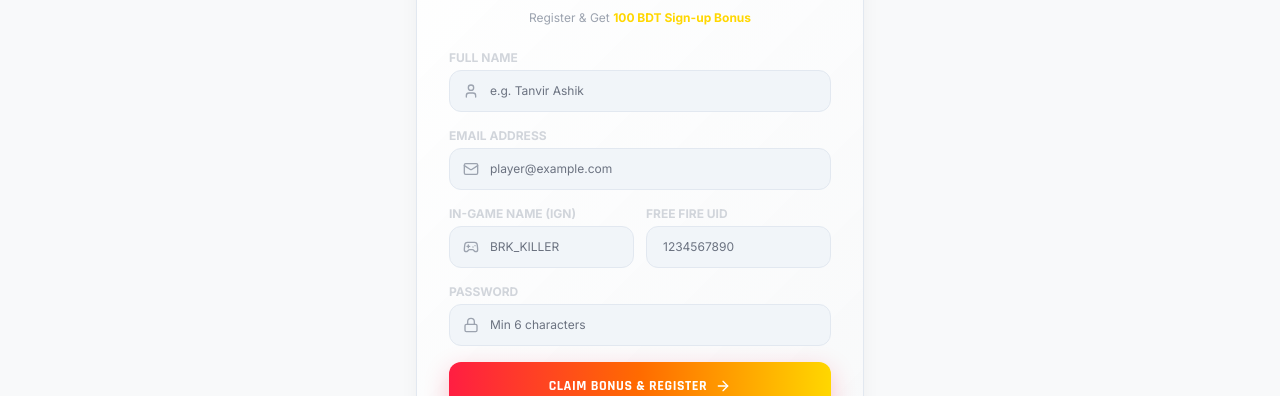
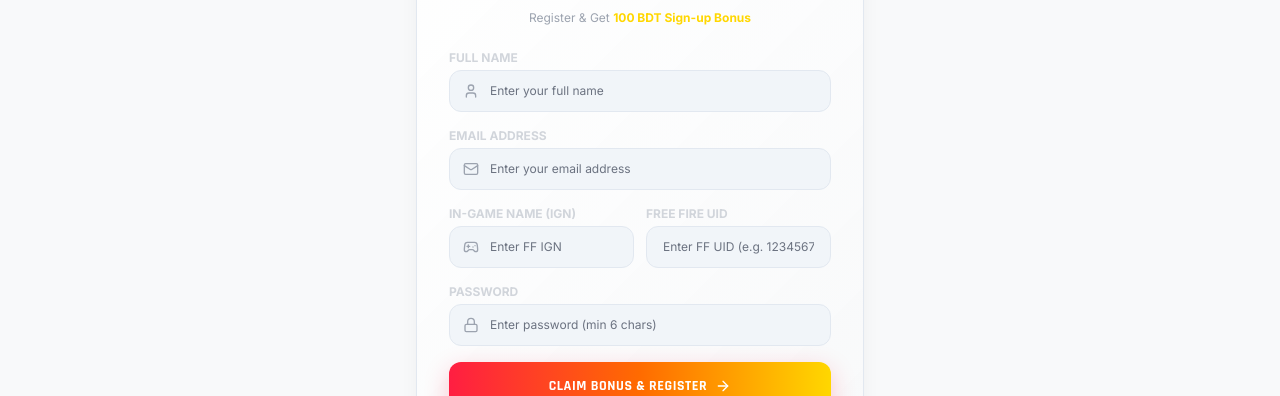
Before and after one commit to brkesportsorganisation-sys/BRK-Esports, a Next.js app: page /register in a window 1280 px wide. Shown: the part 269-665 px from the top of the page. Built offline with nearby package versions, Linux system fonts and the light colour scheme; no server answers; the database is empty.

Commit message:
style: update register and login form input placeholders with clean generic instructional text

```diff
--- a/app/(auth)/login/page.tsx
+++ b/app/(auth)/login/page.tsx
@@ -99,7 +99,7 @@ export default function LoginPage() {
                   type="email"
                   value={email}
                   onChange={(e) => setEmail(e.target.value)}
-                  placeholder="your.email@example.com"
+                  placeholder="Enter your registered email"
                   required
                   className="w-full bg-surface-light border border-surface-border rounded-xl pl-10 pr-4 py-3 text-xs text-white placeholder-gray-500 focus:outline-none focus:border-brand-orange"
                 />
@@ -114,7 +114,7 @@ export default function LoginPage() {
                   type="password"
                   value={password}
                   onChange={(e) => setPassword(e.target.value)}
-                  placeholder="••••••••"
+                  placeholder="Enter your password"
                   required
                   className="w-full bg-surface-light border border-surface-border rounded-xl pl-10 pr-4 py-3 text-xs text-white placeholder-gray-500 focus:outline-none focus:border-brand-orange"
                 />
--- a/app/(auth)/register/page.tsx
+++ b/app/(auth)/register/page.tsx
@@ -84,7 +84,7 @@ function RegisterContent() {
                   type="text"
                   value={name}
                   onChange={(e) => setName(e.target.value)}
-                  placeholder="e.g. Tanvir Ashik"
+                  placeholder="Enter your full name"
                   required
                   className="w-full bg-surface-light border border-surface-border rounded-xl pl-10 pr-4 py-3 text-xs text-white placeholder-gray-500 focus:outline-none focus:border-brand-orange"
                 />
@@ -99,7 +99,7 @@ function RegisterContent() {
                   type="email"
                   value={email}
                   onChange={(e) => setEmail(e.target.value)}
-                  placeholder="player@example.com"
+                  placeholder="Enter your email address"
                   required
                   className="w-full bg-surface-light border border-surface-border rounded-xl pl-10 pr-4 py-3 text-xs text-white placeholder-gray-500 focus:outline-none focus:border-brand-orange"
                 />
@@ -115,7 +115,7 @@ function RegisterContent() {
                     type="text"
                     value={ign}
                     onChange={(e) => setIgn(e.target.value)}
-                    placeholder="BRK_KILLER"
+                    placeholder="Enter FF IGN"
                     required
                     className="w-full bg-surface-light border border-surface-border rounded-xl pl-10 pr-4 py-3 text-xs text-white placeholder-gray-500 focus:outline-none focus:border-brand-orange"
                   />
@@ -128,7 +128,7 @@ function RegisterContent() {
                   type="text"
                   value={ffUid}
                   onChange={(e) => setFfUid(e.target.value)}
-                  placeholder="1234567890"
+                  placeholder="Enter FF UID (e.g. 123456789)"
                   required
                   className="w-full bg-surface-light border border-surface-border rounded-xl px-4 py-3 text-xs text-white placeholder-gray-500 focus:outline-none focus:border-brand-orange"
                 />
@@ -143,7 +143,7 @@ function RegisterContent() {
                   type="password"
                   value={password}
                   onChange={(e) => setPassword(e.target.value)}
-                  placeholder="Min 6 characters"
+                  placeholder="Enter password (min 6 chars)"
                   required
                   minLength={6}
                   className="w-full bg-surface-light border border-surface-border rounded-xl pl-10 pr-4 py-3 text-xs text-white placeholder-gray-500 focus:outline-none focus:border-brand-orange"
```
